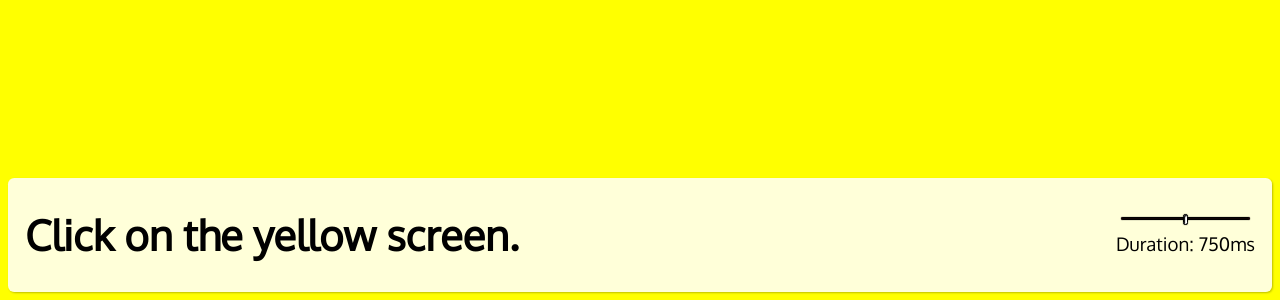
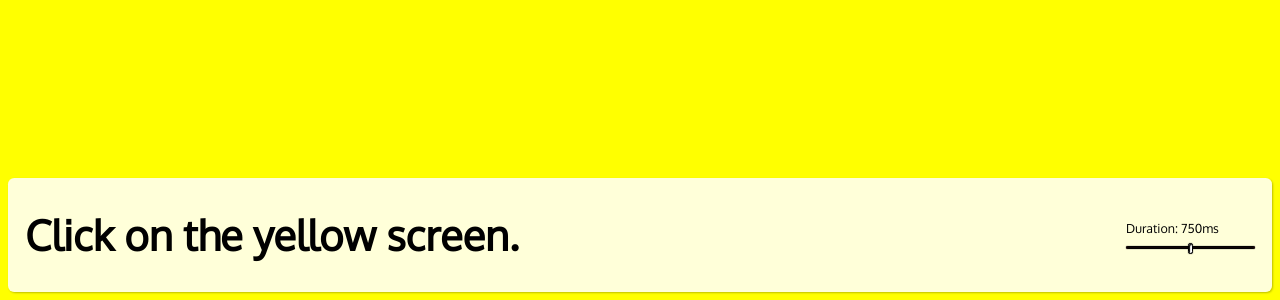
Before and after one commit to giTomas/gradient-overlay, a React (Create React App) app: page / in a window 1280 px wide. Shown: the part 500-800 px from the top of the page. Built offline with nearby package versions, Linux system fonts and the light colour scheme; the HTML template or start-up script is replaced by a standard one.

Commit message:
label up

```diff
--- a/src/styled/renderPanel.js
+++ b/src/styled/renderPanel.js
@@ -27,21 +27,22 @@ const Container = styled.div`
 
 const Form = styled.form`
   display: flex;
-  align-items: center;
+  ${'' /* align-items: cen; */}
   flex-direction: column;
   justify-content: center;
 `;
 
 const Label = styled.label`
-  font-size: 0.45em;
+  font-size: 0.3em;
   margin: 0;
-  padding: 0.5em 0 0 0;
+  padding: 0 0 0.75em 0;
 `;
 
 const Input = styled.input`
   -webkit-appearance: none;
   border: 0;
   outline: none;
+  margin: 0;
   &::-moz-focus-outer {
       border: 0;
   }
@@ -100,6 +101,7 @@ const RenderPanel = ({duration, progress, onChangeHandler, range}) => (
     <Text>Click on {progress === 100 ? 'the image' : 'the yellow screen'}.</Text>
 
     <Form>
+      <Label>Duration: {duration}ms</Label>
       <Input
         type="range"
         min={range.min}
@@ -107,7 +109,7 @@ const RenderPanel = ({duration, progress, onChangeHandler, range}) => (
         step={range.step}
         value={duration}
         onChange={onChangeHandler} />
-      <Label>Duration: {duration}ms</Label>
+
     </Form>
   </Container>
 )
```
